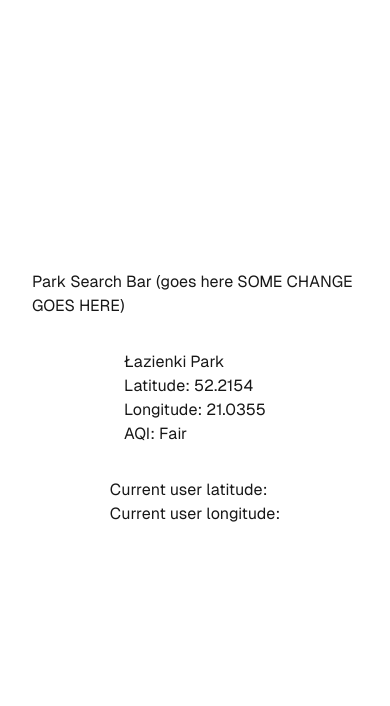
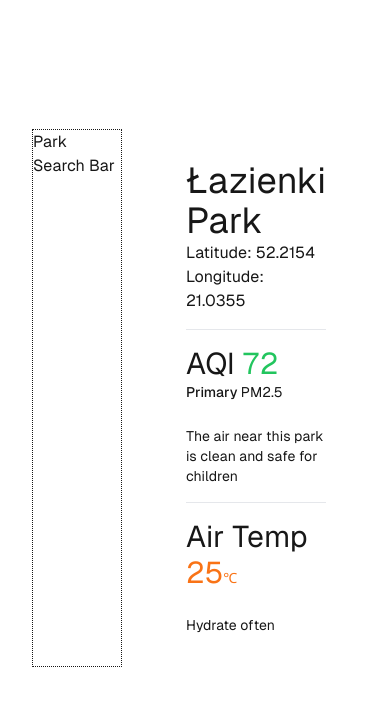
Before and after one commit to sbaron24/little-lungs, a Next.js app: page / in a window 390 px wide. Shown: the top 706 px of the page. Built offline with nearby package versions, Linux system fonts and the light colour scheme; no server answers.

Commit message:
make parksData a hashmap; ParkInfo componenent has air and temperature layout; api method for calling google for aqi data

```diff
--- a/app/components/ParkInfo.js
+++ b/app/components/ParkInfo.js
@@ -1,16 +1,56 @@
 "use client";
 
-import React, { useState } from "react";
+import React, { useEffect, useState } from "react";
+import { googleAqiRequest } from "../lib/api";
 
 const ParkInfo = ({ park }) => {
-  const { name, latitude, longitude } = park;
-  const [aqi, setAqi] = useState("Fair");
+  console.log("ParkInfo", park);
+  const { name, latitude, longitude, aqiParam, airTempParam } = park;
+  const [aqi, setAqi] = useState(aqiParam ?? null);
+  const [airTemp, setAirTemp] = useState(airTempParam ?? null);
+
+  //   useEffect(() => {
+  //     if (!aqi) {
+  //       googleAqiRequest(latitude, longitude).then((response) => {
+  //         setAqi(response.indexes[0].aqi);
+  //       });
+  //     }
+  //   });
+
   return (
     <div>
-      <h1>{name}</h1>
-      <p>Latitude: {latitude}</p>
-      <p>Longitude: {longitude}</p>
-      <p>AQI: {aqi} </p>
+      <div className="mb-4">
+        <h1 className="text-4xl">{name}</h1>
+        <p>Latitude: {latitude}</p>
+        <p>Longitude: {longitude}</p>
+      </div>
+      <hr className="mb-4 mt-4" />
+      <div>
+        <h2 className="text-3xl">
+          AQI <span className="text-green-500">{aqi ?? 72}</span>
+        </h2>
+        <p className="text-sm">
+          <span>
+            <span class="font-medium">Primary </span>
+            {"PM2.5"}
+          </span>
+        </p>
+        <br />
+        <p className="text-sm">
+          {" The air near this park is clean and safe for children"}
+        </p>
+
+        <hr className="mb-4 mt-4" />
+        <h2 className="text-3xl">
+          Air Temp{" "}
+          <span className="text-orange-500">
+            {airTemp ?? 25}
+            <span className="text-orange-500 text-sm">&#8451;</span>
+          </span>
+        </h2>
+        <br />
+        <p className="text-sm">{" Hydrate often"}</p>
+      </div>
     </div>
   );
 };
--- a/app/components/ParkSearchBar.js
+++ b/app/components/ParkSearchBar.js
@@ -1,5 +1,5 @@
 const ParkSearchBar = () => {
-  return <div>Park Search Bar (goes here SOME CHANGE GOES HERE)</div>;
+  return <div>Park Search Bar</div>;
 };
 
 export default ParkSearchBar;
--- /dev/null
+++ b/app/lib/api.js
@@ -0,0 +1,30 @@
+// Using fetch (built-in, modern approach):
+export async function googleAqiRequest(currentLatitude, currentLongitude) {
+  const url = "https://airquality.googleapis.com/v1/currentConditions:lookup";
+  const apiKey = "AIzaSyBCFeMZ30ZJgnjPYQo4xYIS-Dn47siSNQ0";
+  const queryUrl = `${url}?key=${apiKey}`;
+
+  const data = {
+    location: {
+      latitude: currentLatitude,
+      longitude: currentLongitude,
+    },
+  };
+
+  const options = {
+    method: "POST",
+    headers: {
+      "Content-Type": "application/json",
+    },
+    body: JSON.stringify(data),
+  };
+
+  try {
+    const response = await fetch(queryUrl, options);
+    const result = await response.json();
+    return result;
+  } catch (error) {
+    console.error("Error:", error);
+    throw error;
+  }
+}
--- a/app/lib/data.js
+++ b/app/lib/data.js
@@ -1,22 +1,26 @@
 export const parksData = [
-  ["Łazienki Park", 52.2154, 21.0355],
-  ["Saxon Garden", 52.2401, 21.0123],
-  ["Skaryszewski Park", 52.2423, 21.052],
-  ["Ujazdowski Park", 52.2229, 21.0271],
-  ["Multimedia Fountain Park", 52.2542, 21.0113],
-  ["Pole Mokotowskie", 52.2108, 21.0039],
-  ["Krasinski Garden", 52.2447, 21.0027],
-  ["Agrykola Park", 52.2187, 21.0316],
-  ["Moczydło Park", 52.2389, 20.9539],
-  ["Szczęśliwicki Park", 52.2083, 20.9644],
-  ["Bródnowski Park", 52.2903, 21.0419],
-  ["Praski Park", 52.2539, 21.0352],
-  ["Kepa Potocka Park", 52.2783, 20.9789],
-  ["Royal Wilanów Park", 52.1651, 21.0903],
-  ["Promenada Park", 52.1989, 21.0436],
-  ["Morskie Oko Park", 52.2031, 21.0273],
-  ["Marszałka Edwarda Rydza-Śmigłego Park", 52.2275, 21.0283],
-  ["Jordan Park Żoliborz", 52.2686, 20.9906],
-  ["Arkadia Park", 52.2597, 21.0022],
-  ["Górka Szczęśliwicka Park", 52.2058, 20.9595],
+  { name: "Łazienki Park", latitude: 52.2154, longitude: 21.0355 },
+  { name: "Saxon Garden", latitude: 52.2401, longitude: 21.0123 },
+  { name: "Skaryszewski Park", latitude: 52.2423, longitude: 21.052 },
+  { name: "Ujazdowski Park", latitude: 52.2229, longitude: 21.0271 },
+  { name: "Multimedia Fountain Park", latitude: 52.2542, longitude: 21.0113 },
+  { name: "Pole Mokotowskie", latitude: 52.2108, longitude: 21.0039 },
+  { name: "Krasinski Garden", latitude: 52.2447, longitude: 21.0027 },
+  { name: "Agrykola Park", latitude: 52.2187, longitude: 21.0316 },
+  { name: "Moczydło Park", latitude: 52.2389, longitude: 20.9539 },
+  { name: "Szczęśliwicki Park", latitude: 52.2083, longitude: 20.9644 },
+  { name: "Bródnowski Park", latitude: 52.2903, longitude: 21.0419 },
+  { name: "Praski Park", latitude: 52.2539, longitude: 21.0352 },
+  { name: "Kepa Potocka Park", latitude: 52.2783, longitude: 20.9789 },
+  { name: "Royal Wilanów Park", latitude: 52.1651, longitude: 21.0903 },
+  { name: "Promenada Park", latitude: 52.1989, longitude: 21.0436 },
+  { name: "Morskie Oko Park", latitude: 52.2031, longitude: 21.0273 },
+  {
+    name: "Marszałka Edwarda Rydza-Śmigłego Park",
+    latitude: 52.2275,
+    longitude: 21.0283,
+  },
+  { name: "Jordan Park Żoliborz", latitude: 52.2686, longitude: 20.9906 },
+  { name: "Arkadia Park", latitude: 52.2597, longitude: 21.0022 },
+  { name: "Górka Szczęśliwicka Park", latitude: 52.2058, longitude: 20.9595 },
 ];
--- a/app/page.js
+++ b/app/page.js
@@ -1,20 +1,28 @@
+"use client";
+
+import { useState } from "react";
 import ParkSearchBar from "./components/ParkSearchBar";
 import ParkInfo from "./components/ParkInfo";
 import CurrentPosition from "./components/CurrentLocation";
+import { parksData } from "./lib/data";
 
 export default function Home() {
+  const [selectedPark, setSelectedPark] = useState(parksData[0]);
+
   return (
     <div className="grid grid-rows-[20px_1fr_20px] items-center justify-items-center min-h-screen p-8 pb-20 gap-16 sm:p-20 font-[family-name:var(--font-geist-sans)]">
-      <main className="flex flex-col gap-8 row-start-2 items-center sm:items-start">
-        <ParkSearchBar />
-        <ParkInfo
-          park={{
-            name: "Łazienki Park",
-            latitude: 52.2154,
-            longitude: 21.0355,
-          }}
-        />
-        <CurrentPosition />
+      <main className="flex flex-col gap-8 row-start-2 items-center sm:items-start w-full">
+        <div className="flex w-full gap-8">
+          <div
+            className="w-1/3"
+            style={{ border: "1px dotted", borderRadius: "1px" }}
+          >
+            <ParkSearchBar />
+          </div>
+          <div className="w-2/3 p-8">
+            <ParkInfo park={selectedPark} />
+          </div>
+        </div>
       </main>
       <footer className="row-start-3 flex gap-6 flex-wrap items-center justify-center"></footer>
     </div>
```
